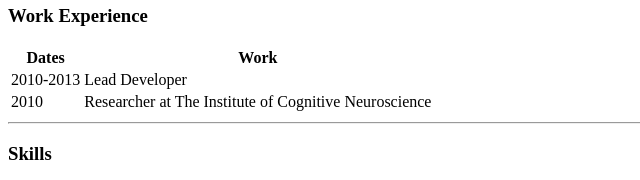
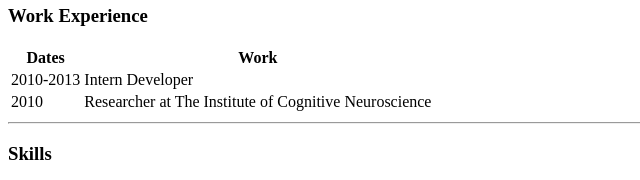
Before and after one commit to rrajan45/CV, a plain HTML site: page index.html in a window 1280 px wide. Shown: the part 374-554 px from the top of the page, 0-640 px from the left. Drawn offline with Linux system fonts and the light colour scheme.

Commit message:
Update index.html

```diff
--- a/index.html
+++ b/index.html
@@ -40,7 +40,7 @@
     </tfoot>
     <tr>
       <td>2010-2013</td>
-      <td>Lead Developer</td>
+      <td>Intern Developer</td>
     </tr>
     <tr>
       <td>2010</td>
```
